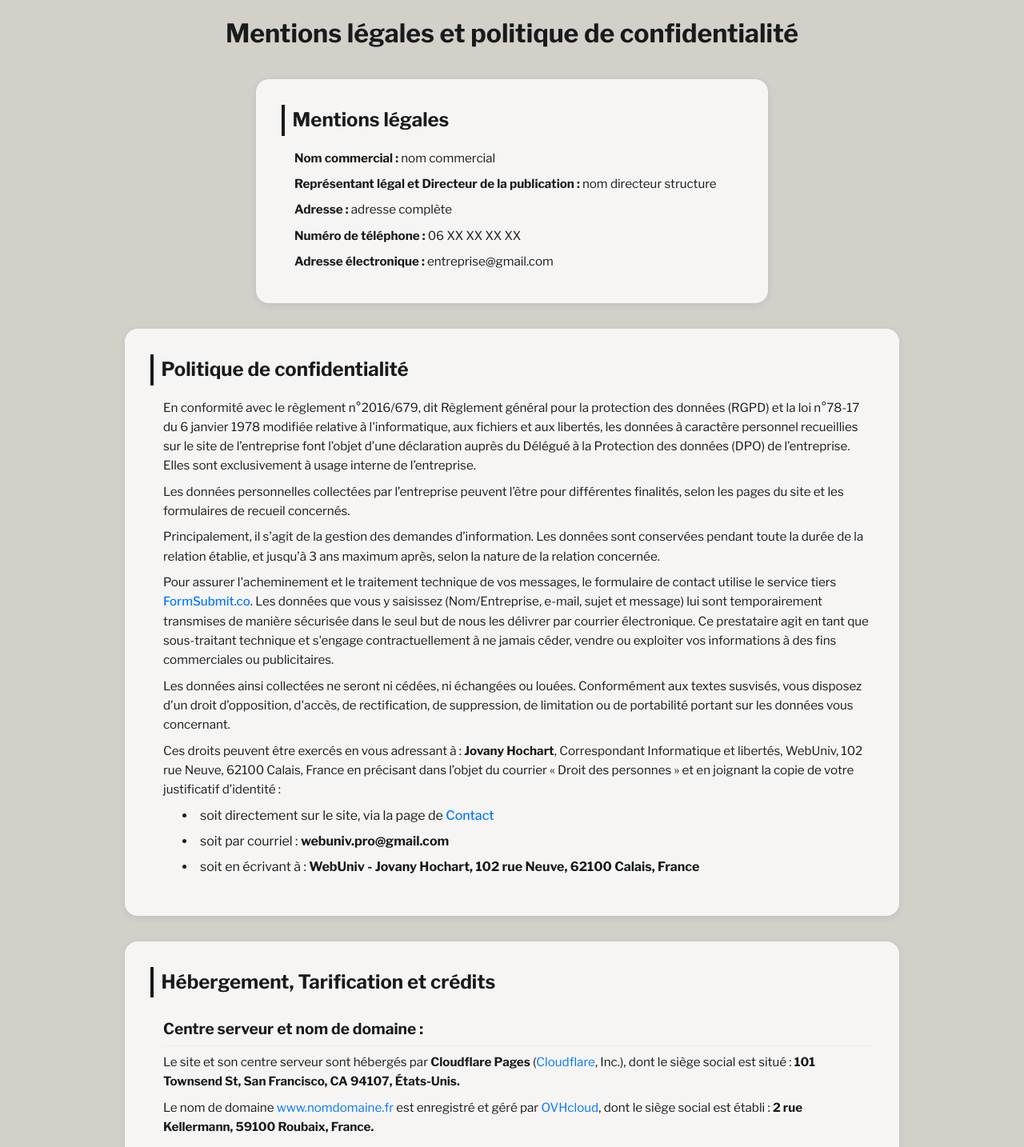
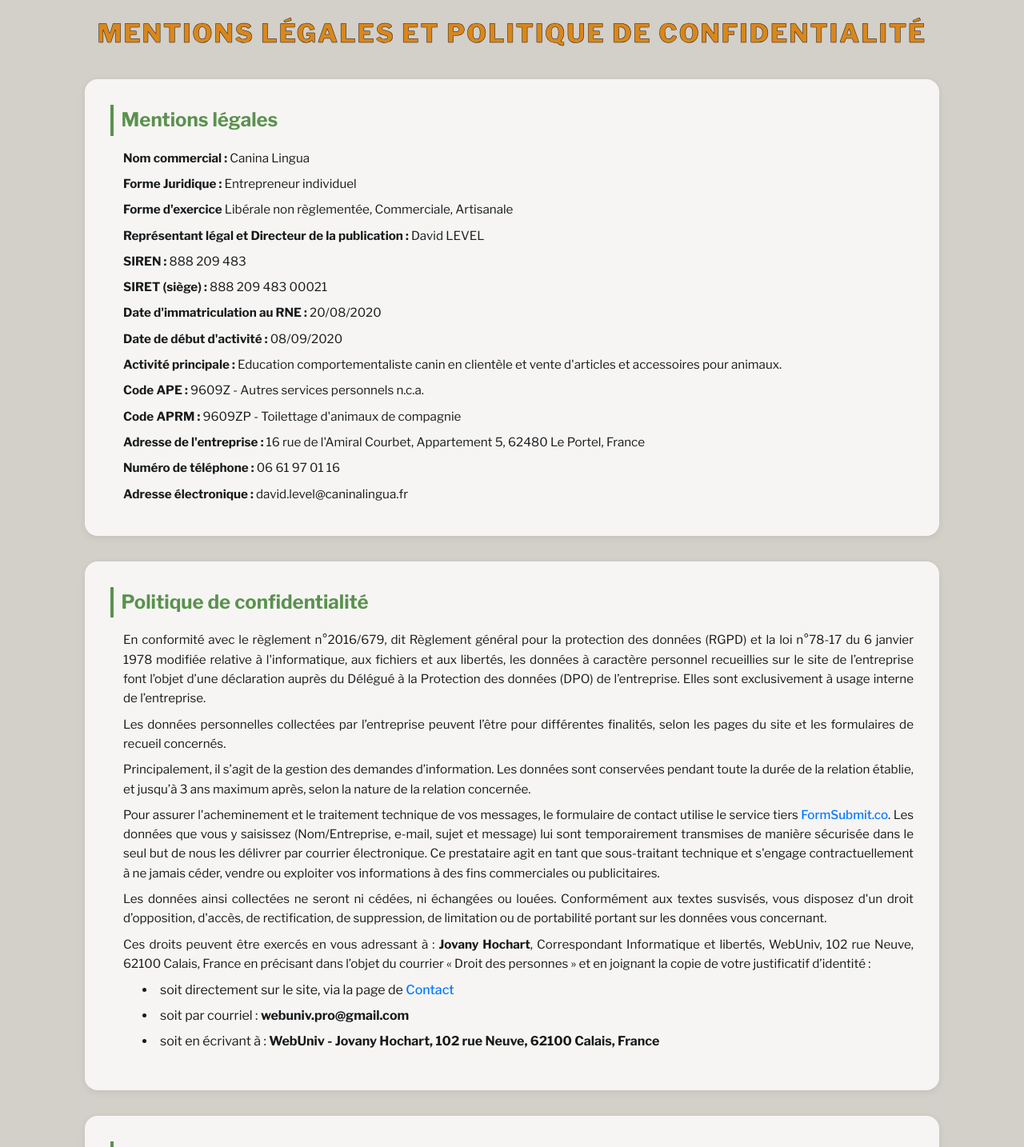
Before and after one commit to JHochart0/Canina_Lingua, a React (Vite) app: page /mentions-legales in a window 1280 px wide. Shown: the part 320-1754 px from the top of the page at 80% size. Built offline with nearby package versions, Linux system fonts and the light colour scheme.

Commit message:
legal page mostly done (needs the domain name later) + gtc style redone

```diff
--- a/src/css/GTC.css
+++ b/src/css/GTC.css
@@ -8,14 +8,13 @@
 }
 
 /*********************************
-**********Legal container*********
+**********GTC container**********
 *********************************/
-.legal-container {
-    font-family: "Inter", sans-serif;
+.GTC-container {
     display: flex;
     flex-direction: column;
     align-items: center;
-    max-width: 1000px;
+    max-width: 1100px;
     margin: 0 auto;
     padding: 2rem 1rem;
     line-height: 1.6;
@@ -23,189 +22,181 @@
     font-family: var(--font-main);
 }
 
-
-.legal-container,
-.legal-container * {
+.GTC-container,
+.GTC-container * {
     box-sizing: border-box;
 }
 
 /*********************************
-******Legal page main title*******
+******GTC page main title*******
 *********************************/
-
-.legal-container h1 {
+.GTC-container h1 {
     font-size: 2rem;
     text-align: center;
     margin-bottom: 2rem;
-    color:var(--color-dark-gray);
+    color:var(--color-gold);
+    -webkit-text-stroke: 0.5px var(--color-dark-gray);
+    letter-spacing: 2px;
+    font-weight: 800;
+    text-transform: uppercase;
+
 }
 
 /*********************************
-*******Legal section title********
+*******GTC section blocks********
 *********************************/
-
-/* Legal section */
-.legal-section{
-    min-width:50vw;
-    background: rgba(255, 255, 255, 0.8);
+.gtc-section {
+    min-width: 50vw;
+    width: 100%;
+    background: rgba(255, 255, 255, 0.85);
     border-radius: 1rem;
     box-shadow: 0 2px 10px rgba(0, 0, 0, 0.08);
     padding: 2rem;
     margin-bottom: 2rem;
-    transition: transform 0.2s ease;
-}
-
-/* Legal section Secondary titles */
-.legal-section h2{
-    font-size: 1.5rem;
-    margin-bottom: 1rem;
-    border-left: 4px solid var(--color-dark-gray);
-    padding-left: 0.6rem;
-    color: var(--color-dark-gray);
-}
-
-/* Legal section h3 titles */
-.legal-section h3{
-    margin-bottom: 1rem;
-    border-left: 4px solid var(--color-dark-gray);
-    padding-left: 0.6rem;
-    color: var(--color-dark-gray);
-}
-
-/* Legal section full text*/
-.legal-section-text{
-    margin-left:1rem;
-}
-
-/* Legal section texts */
-.legal-section-text p{
-    margin: 0.5rem 0;
-    font-size: 0.95rem;
 }
 
 
-/*********************************
-*******Privacy section title******
-*********************************/
-
-/* Privacy section */
-.privacy-section{
-    min-width:50vw;
-    background: rgba(255, 255, 255, 0.8);
-    border-radius: 1rem;
-    box-shadow: 0 2px 10px rgba(0, 0, 0, 0.08);
-    padding: 2rem;
-    transition: transform 0.2s ease;
+.gtc-section h2 {
+    font-size: 1.5rem;
+    margin-bottom: 1rem;
+    border-left: 4px solid var(--color-green);
+    padding-left: 0.6rem;
+    color: var(--color-green);
 }
 
-/* Privacy section full text*/
-.privacy-section-text{
-    margin-left:1rem;
-}
 
-/* Privacy section Secondary titles*/
-.privacy-section h2{
-    font-size: 1.5rem;
-    margin-bottom: 1rem;
-    border-left: 4px solid var(--color-dark-gray);
-    padding-left: 0.6rem;
-    color: var(--color-dark-gray);
-}
-
-/* Privacy Subtitles */
-.privacy-section-text h3 {
+.gtc-section h3 {
     margin-top: 1.5rem;
     font-size: 1.2rem;
     color: var(--color-dark-gray);
-    border-bottom: 1px solid #eee;
+    border-bottom: 1px solid #a0a0a044;
     padding-bottom: 0.3rem;
+    margin-bottom: 0.5rem;
 }
 
-/* Privacy List */
-.privacy-section-text ul {
+
+.gtc-section-text {
+    margin-left: 1rem;
+}
+
+.gtc-section-text p {
+    margin: 0.5rem 0;
+    font-size: 0.95rem;
+    text-align: justify;
+}
+
+
+.gtc-section-text ul {
     list-style: disc inside;
     margin: 0.5rem 0 1rem 0.5rem;
     padding-left: 1rem;
 }
 
-.privacy-section-text li {
+.gtc-section-text li {
     margin-bottom: 0.4rem;
-}
-
-/* Privacy section texts */
-.privacy-section-text p {
-    margin: 0.5rem 0;
     font-size: 0.95rem;
 }
 
-/* Privacy section links */
-.privacy-section-text a {
-    color: #0077ff;
+.gtc-consumer-note {
+    font-weight: normal;
+    font-style: normal;
     text-decoration: none;
-    font-weight: 500;
-    transition: color 0.2s ease, border-bottom 0.2s ease;
-    border-bottom: 1px dashed transparent;
+    margin: 20px 0;
+    padding: 10px;
+    border-left: 3px solid var(--color-green);
 }
 
-.privacy-section-text a:hover {
-    color: #0056cc;
-    border-bottom: 1px dashed #0056cc;
+/*********************************
+**********GTC link*********
+*********************************/
+.gtc-link {
+    margin-top: 1rem;
+    text-align: center;
+    font-size: 0.95rem;
+    color:var(--color-white);
 }
 
-
-
-/*********************************
-***Hosting and credits section****
-*********************************/
-/* Hosting section */
-.hosting-section {
-    min-width: 50vw;
-    background: rgba(255, 255, 255, 0.8);
-    border-radius: 1rem;
-    box-shadow: 0 2px 10px rgba(0, 0, 0, 0.08);
-    padding: 2rem;
-    margin-top: 2rem;
-    transition: transform 0.2s ease;
-}
-
-/* Hosting section full text */
-.hosting-section-text{
-    margin-left: 1rem;
-}
-
-/* Hosting section Secondary titles */
-.hosting-section h2 {
-    font-size: 1.5rem;
-    margin-bottom: 1rem;
-    border-left: 4px solid var(--color-dark-gray);
-    padding-left: 0.6rem;
-    color: var(--color-dark-gray);
-}
-
-/* Hosting Subtitles */
-.hosting-section-text h3 {
-    margin-top: 1.5rem;
-    font-size: 1.2rem;
-    color: var(--color-dark-gray);
-    border-bottom: 1px solid #eee;
-    padding-bottom: 0.3rem;
-}
-
-/* Hosting section texts */
-.hosting-section-text p {
-    margin: 0.5rem 0;
-    font-size: 0.95rem;
-}
-
-/* Hosting section links */
-.hosting-section-text a {
-    color: #0077ff;
+.gtc-link a {
+    color: #2d87ee;
     text-decoration: none;
     border-bottom: 1px dashed transparent;
     transition: color 0.2s ease, border-bottom 0.2s ease;
 }
 
-.hosting-section-text a:hover {
-    color: #0056cc;
-    border-bottom: 1px dashed #0056cc;
+.gtc-link a:hover {
+    color: #85b1ee;
+    border-bottom: 1px dashed #85b1ee;
 }
+
+/* --- Tablettes  --- */
+@media screen and (max-width: 768px) {
+    .GTC-container {
+        padding: 1.5rem 1rem;
+    }
+
+    .GTC-container h1 {
+        font-size: 1.6rem;
+        margin-bottom: 1.5rem;
+    }
+
+    .gtc-section {
+        min-width: 100%;
+        padding: 1.5rem;
+        margin-bottom: 1.5rem;
+    }
+
+    .gtc-section h2 {
+        font-size: 1.3rem;
+    }
+
+    .gtc-section h3 {
+        font-size: 1.1rem;
+    }
+
+    .gtc-section-text {
+        margin-left: 0.5rem;
+    }
+}
+
+/* --- Mobiles --- */
+@media screen and (max-width: 480px) {
+    .GTC-container {
+        padding: 1.5rem;
+    }
+
+    .GTC-container h1 {
+        font-size: 1.35rem;
+        margin-bottom: 1.25rem;
+    }
+
+    .gtc-section {
+        padding: 1.5rem;
+        border-radius: 0.75rem;
+        margin-bottom: 1.25rem;
+    }
+
+    .gtc-section h2 {
+        font-size: 1.15rem;
+        line-height: 1.3;
+    }
+
+    .gtc-section h3 {
+        font-size: 1rem;
+    }
+
+    .gtc-section-text {
+        margin-left: 0;
+    }
+
+    .gtc-section-text ul {
+        margin-left: 0;
+        padding-left: 1.2rem;
+    }
+
+    .gtc-consumer-note {
+        padding: 0.75rem;
+        margin: 15px 0;
+    }
+
+
+}
--- a/src/css/Legal.css
+++ b/src/css/Legal.css
@@ -15,7 +15,7 @@
     display: flex;
     flex-direction: column;
     align-items: center;
-    max-width: 1000px;
+    max-width: 1100px;
     margin: 0 auto;
     padding: 2rem 1rem;
     line-height: 1.6;
@@ -37,7 +37,11 @@
     font-size: 2rem;
     text-align: center;
     margin-bottom: 2rem;
-    color:var(--color-dark-gray);
+    color:var(--color-gold);
+    -webkit-text-stroke: 0.5px var(--color-dark-gray);
+    letter-spacing: 2px;
+    font-weight: 800;
+    text-transform: uppercase;
 }
 
 /*********************************
@@ -47,21 +51,22 @@
 /* Legal section */
 .legal-section{
     min-width:50vw;
+    width: 100%;
     background: rgba(255, 255, 255, 0.8);
     border-radius: 1rem;
     box-shadow: 0 2px 10px rgba(0, 0, 0, 0.08);
     padding: 2rem;
     margin-bottom: 2rem;
-    transition: transform 0.2s ease;
+
 }
 
 /* Legal section Secondary titles */
 .legal-section h2{
     font-size: 1.5rem;
     margin-bottom: 1rem;
-    border-left: 4px solid var(--color-dark-gray);
+    border-left: 4px solid var(--color-green);
     padding-left: 0.6rem;
-    color: var(--color-dark-gray);
+    color: var(--color-green);
 }
 
 /* Legal section h3 titles */
@@ -107,9 +112,9 @@
 .privacy-section h2{
     font-size: 1.5rem;
     margin-bottom: 1rem;
-    border-left: 4px solid var(--color-dark-gray);
+    border-left: 4px solid var(--color-green);
     padding-left: 0.6rem;
-    color: var(--color-dark-gray);
+    color: var(--color-green);
 }
 
 /* Privacy Subtitles */
@@ -136,6 +141,7 @@
 .privacy-section-text p {
     margin: 0.5rem 0;
     font-size: 0.95rem;
+    text-align: justify;
 }
 
 /* Privacy section links */
@@ -165,7 +171,6 @@
     box-shadow: 0 2px 10px rgba(0, 0, 0, 0.08);
     padding: 2rem;
     margin-top: 2rem;
-    transition: transform 0.2s ease;
 }
 
 /* Hosting section full text */
@@ -177,9 +182,9 @@
 .hosting-section h2 {
     font-size: 1.5rem;
     margin-bottom: 1rem;
-    border-left: 4px solid var(--color-dark-gray);
+    border-left: 4px solid var(--color-green);
     padding-left: 0.6rem;
-    color: var(--color-dark-gray);
+    color: var(--color-green);
 }
 
 /* Hosting Subtitles */
@@ -187,7 +192,7 @@
     margin-top: 1.5rem;
     font-size: 1.2rem;
     color: var(--color-dark-gray);
-    border-bottom: 1px solid #eee;
+    border-bottom: 1px solid #a0a0a044;
     padding-bottom: 0.3rem;
 }
 
--- a/src/pages/Legal.jsx
+++ b/src/pages/Legal.jsx
@@ -19,11 +19,21 @@ function Legal() {
             <div className="legal-section">
                 <h2>Mentions légales</h2>
                 <div className="legal-section-text">
-                    <p><strong>Nom commercial : </strong>nom commercial</p>
-                    <p><strong>Représentant légal et Directeur de la publication : </strong>nom directeur structure</p>
-                    <p><strong>Adresse : </strong>adresse complète</p>
-                    <p><strong>Numéro de téléphone : </strong>06 XX XX XX XX</p>
-                    <p><strong>Adresse électronique : </strong>entreprise@gmail.com</p>
+                    <p><strong>Nom commercial : </strong>Canina Lingua</p>
+                    <p><strong>Forme Juridique : </strong>Entrepreneur individuel</p>
+                    <p><strong>Forme d'exercice </strong>Libérale non règlementée, Commerciale, Artisanale</p>
+                    <p><strong>Représentant légal et Directeur de la publication : </strong>David LEVEL</p>
+                    <p><strong>SIREN : </strong>888 209 483</p>
+                    <p><strong>SIRET (siège) : </strong>888 209 483 00021</p>
+                    <p><strong>Date d'immatriculation au RNE : </strong>20/08/2020</p>
+                    <p><strong>Date de début d'activité : </strong>08/09/2020</p>
+                    <p><strong>Activité principale : </strong>Education comportementaliste canin en clientèle et vente d'articles et accessoires pour animaux.</p>
+                    <p><strong>Code APE : </strong>9609Z - Autres services personnels n.c.a.</p>
+                    <p><strong>Code APRM : </strong>9609ZP - Toilettage d'animaux de compagnie</p>
+
+                    <p><strong>Adresse de l'entreprise : </strong>16 rue de l'Amiral Courbet, Appartement 5, 62480 Le Portel, France</p>
+                    <p><strong>Numéro de téléphone : </strong>06 61 97 01 16</p>
+                    <p><strong>Adresse électronique : </strong>david.level@caninalingua.fr</p>
                 </div>
             </div>
 
@@ -67,7 +77,7 @@ function Legal() {
 
             {/* Part 3: pricing, Host et credits */}
             <div className="hosting-section">
-                <h2>Hébergement, Tarification et crédits</h2>
+                <h2>Hébergement et crédits</h2>
                 <div className="hosting-section-text">
 
                     <h3>Centre serveur et nom de domaine :</h3>
@@ -83,7 +93,7 @@ function Legal() {
                     <p><strong>WebUniv</strong> - Jovany Hochart</p>
                     <p><strong>Liens de contact :</strong></p>
                     <p>
-                        <a href="mailto:webuniv.pro@gmail.com">Envoyer un mail</a> | <a href="https://www.webuniv.fr">Autre contact</a>
+                        <a href="mailto:webuniv.pro@gmail.com">Envoyer un mail</a> | <a href="https://www.webuniv.fr/contact">Autre contact</a>
                     </p>
                 </div>
             </div>
```
Also changed, not shown: src/pages/GTC.jsx (+19 -13 lines).
